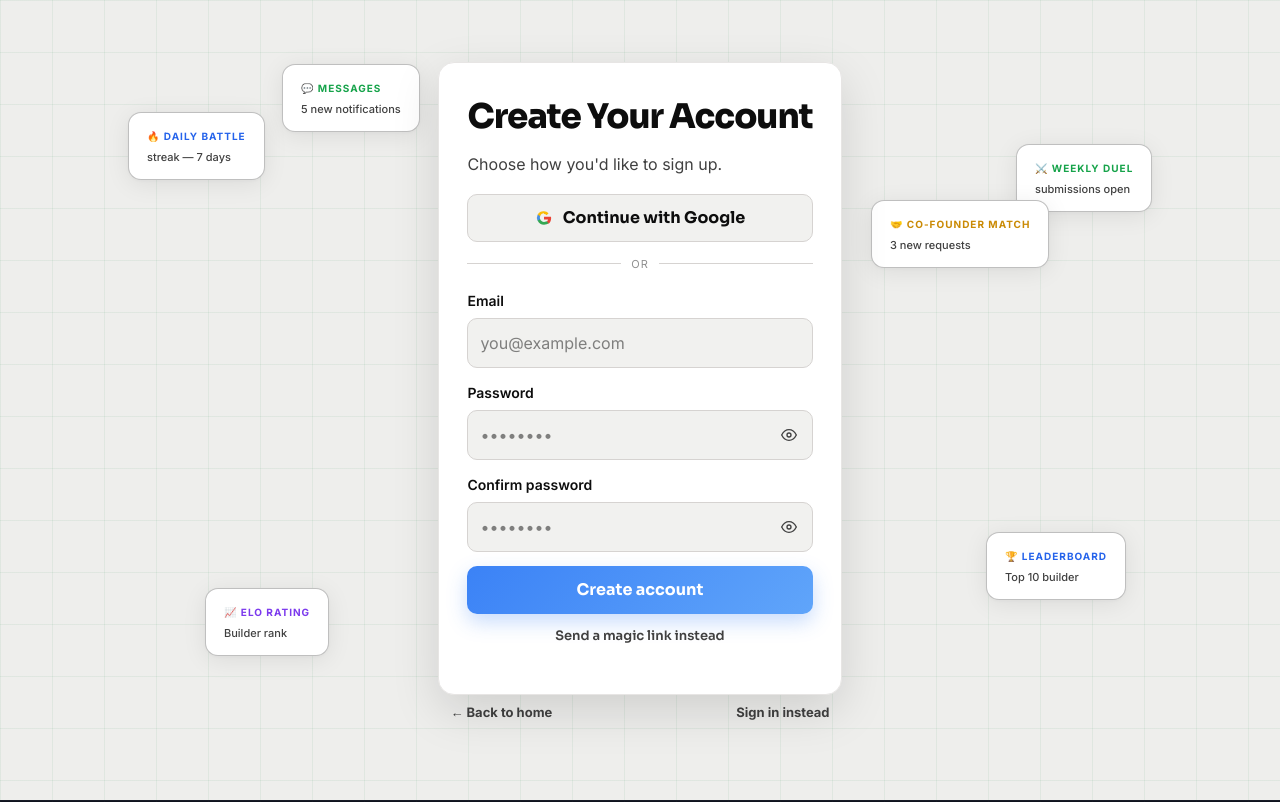
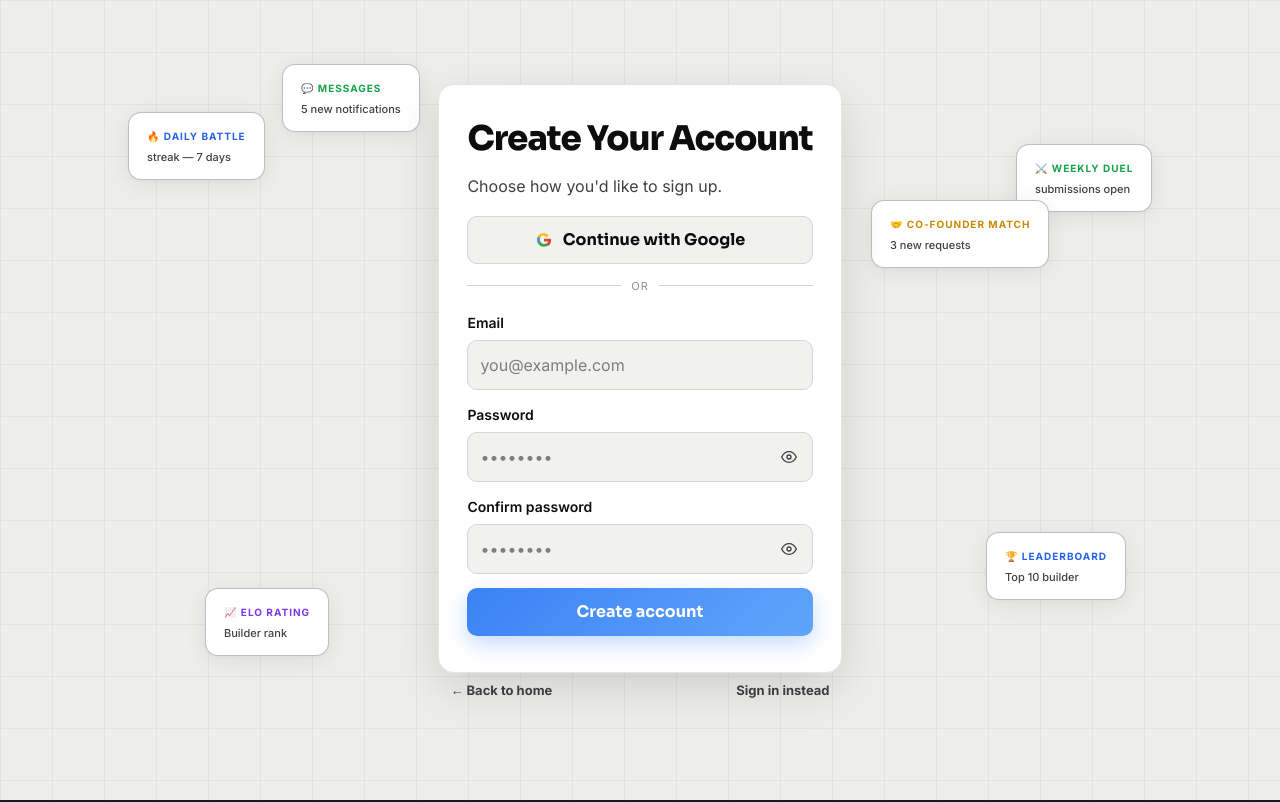
Before and after one commit to JackPigPro/pitchrival, a Next.js app: page /signup in a window 1280 px wide. Shown: the top 802 px of the page. Built offline with nearby package versions, Linux system fonts and the light colour scheme; no server answers; the database is empty.

Commit message:
Doesn't show magic link on signup

```diff
--- a/app/login/LoginForm.tsx
+++ b/app/login/LoginForm.tsx
@@ -619,6 +619,7 @@ export default function LoginForm({ mode }: { mode: 'login' | 'signup' }) {
             </div>
           )}
 
+          {mode === 'login' && (
             <div style={{ textAlign: 'center', marginBottom: '20px' }}>
               <button
                 type="button"
@@ -640,6 +641,7 @@ export default function LoginForm({ mode }: { mode: 'login' | 'signup' }) {
                 Send a magic link instead
               </button>
             </div>
+          )}
         </div>
       )}
 
```
Lines whose indentation alone changed are shown as unchanged.
